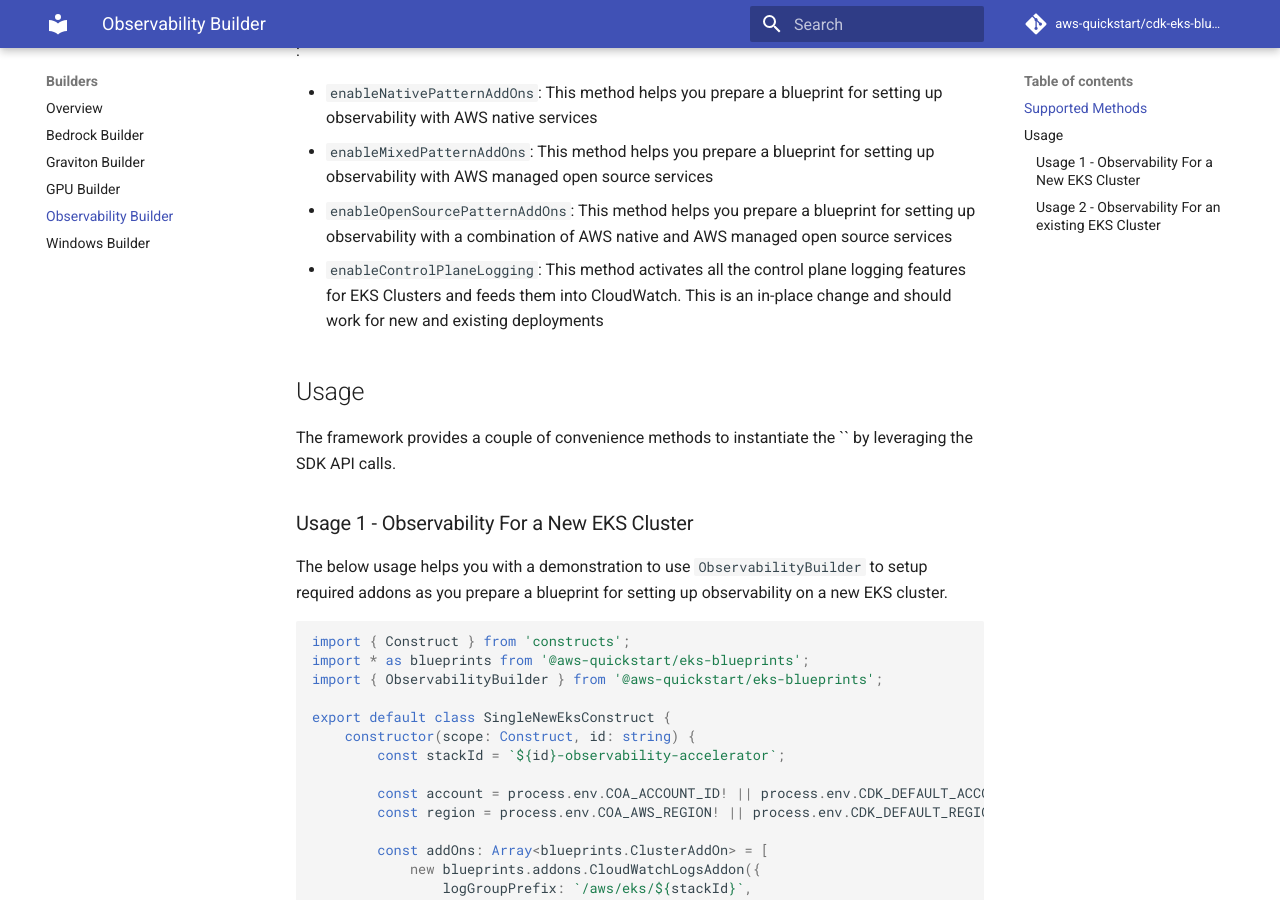
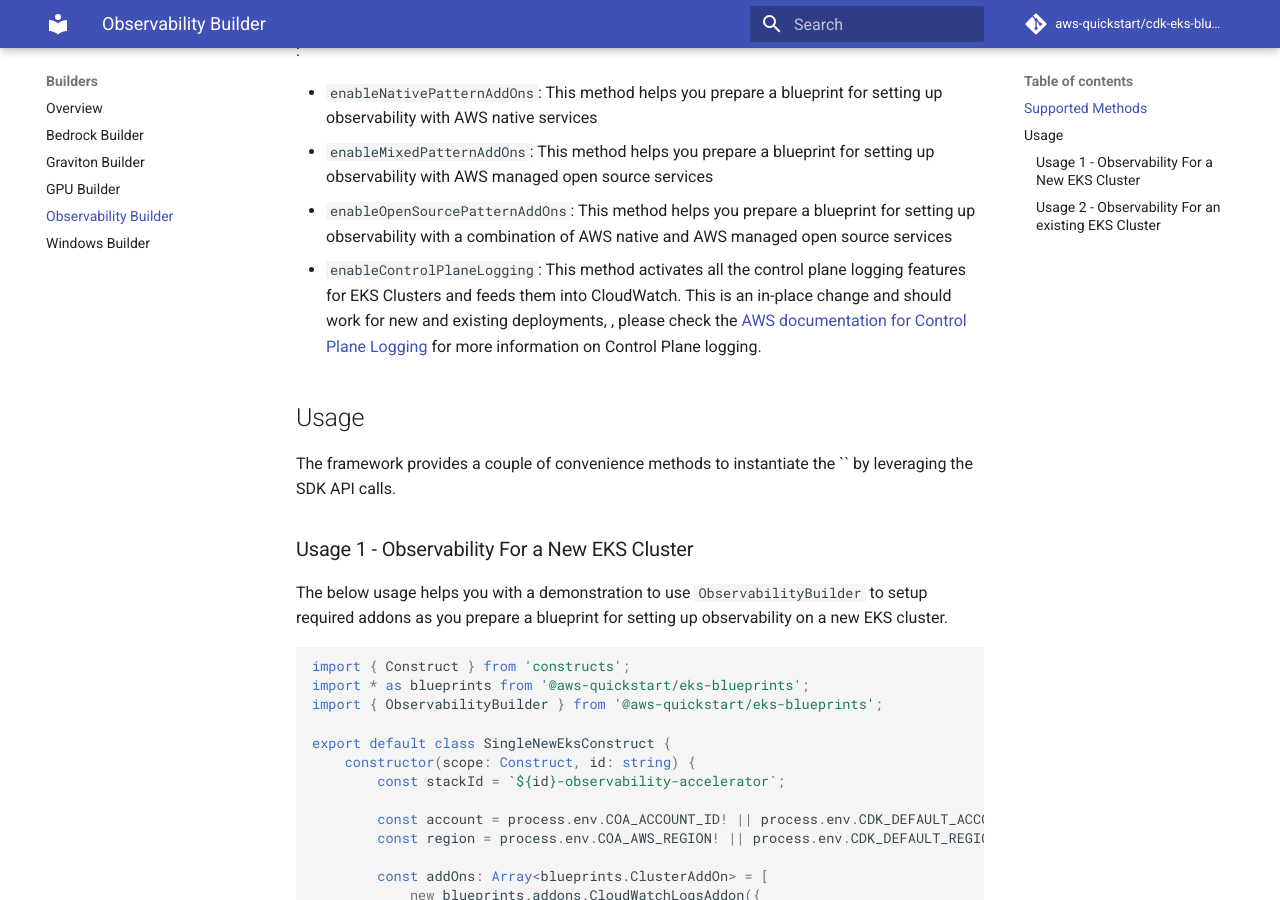
Before and after one commit to aws-quickstart/cdk-eks-blueprints, an MkDocs documentation site: the page built from docs/builders/observability-builder.md, in a window 1280 px wide and 900 px high, scrolled down 383 px. Built offline with MkDocs 1.6.1 and Material for MkDocs 9.7.7, drawn with Linux system fonts in a browser that asks for light colours; comment, search, counter and statistics services are not loaded.

Commit message:
Added AWS documentation reference

```diff
--- a/docs/builders/observability-builder.md
+++ b/docs/builders/observability-builder.md
@@ -9,7 +9,7 @@
 - `enableNativePatternAddOns`: This method helps you prepare a blueprint for setting up observability with AWS native services
 - `enableMixedPatternAddOns`: This method helps you prepare a blueprint for setting up observability with AWS managed open source services
 - `enableOpenSourcePatternAddOns`: This method helps you prepare a blueprint for setting up observability with a combination of AWS native and AWS managed open source services
-- `enableControlPlaneLogging`: This method activates all the control plane logging features for EKS Clusters and feeds them into CloudWatch. This is an in-place change and should work for new and existing deployments
+- `enableControlPlaneLogging`: This method activates all the control plane logging features for EKS Clusters and feeds them into CloudWatch. This is an in-place change and should work for new and existing deployments, , please check the [AWS documentation for Control Plane Logging](https://docs.aws.amazon.com/eks/latest/userguide/control-plane-logs.html) for more information on Control Plane logging.
 
 ## Usage
 
```
